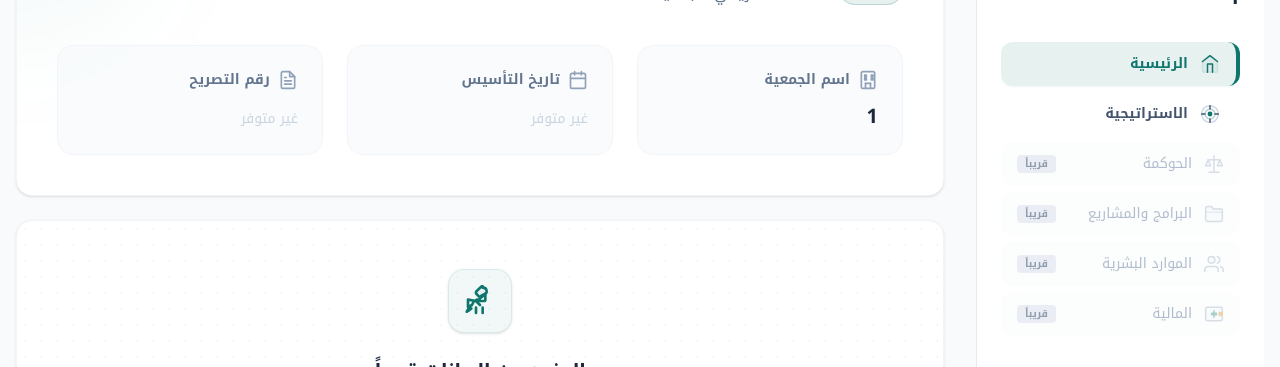
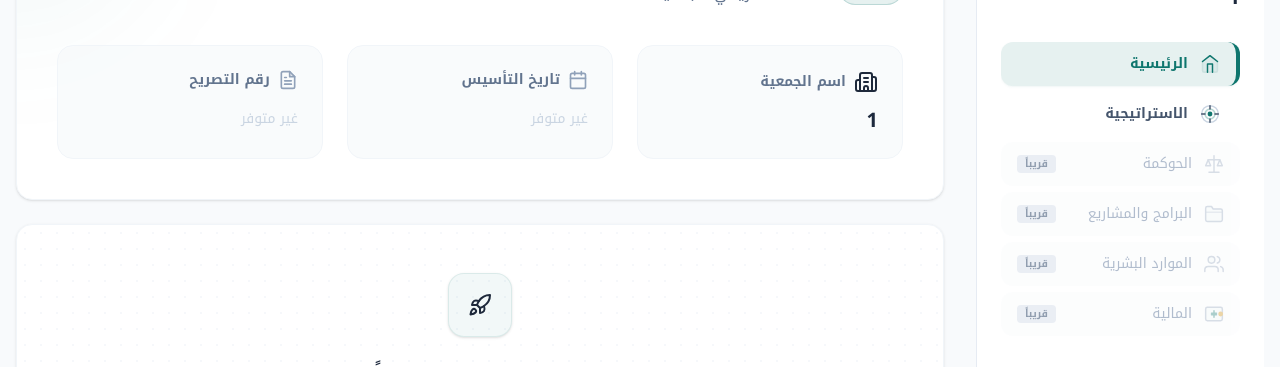
Before and after one commit to zad-ksa/zad-adm, a Next.js app: page /dashboard/charity/1 in a window 1280 px wide. Shown: the part 213-580 px from the top of the page. Built offline with nearby package versions, Linux system fonts and the light colour scheme; no server answers; the database is empty.

Commit message:
"تعديل الايقونات3"

```diff
--- a/src/app/dashboard/charity/[name]/page.tsx
+++ b/src/app/dashboard/charity/[name]/page.tsx
@@ -1,6 +1,6 @@
 import { prisma } from "@/lib/db";
 import type { Metadata } from "next";
-import { BuildingIcon, CalendarIcon, LicenseIcon, RocketIcon, ClipboardList } from "@/components/Icons";
+import { CalendarIcon, LicenseIcon, Rocket, ClipboardList, Building2 } from "@/components/Icons";
 
 export const dynamic = "force-dynamic";
 
@@ -48,7 +48,7 @@ export default async function CharityOverview({ params }: { params: Promise<{ na
           <div className="grid grid-cols-1 md:grid-cols-2 lg:grid-cols-3 gap-6">
             <div className="bg-slate-50/80 p-6 rounded-2xl border border-slate-100 hover:border-slate-200 transition-colors">
               <div className="flex items-center gap-2 mb-3">
-                <BuildingIcon />
+                <Building2 />
                 <div className="text-sm font-bold text-slate-500">اسم الجمعية</div>
               </div>
               <div className="text-xl font-bold text-slate-800">{decodedName}</div>
@@ -83,7 +83,7 @@ export default async function CharityOverview({ params }: { params: Promise<{ na
 
         <div className="relative text-center max-w-md mx-auto">
           <div className="w-16 h-16 bg-primary/5 rounded-2xl flex items-center justify-center mx-auto mb-6 border border-primary/10 shadow-sm">
-            <RocketIcon />
+            <Rocket />
           </div>
           <h3 className="text-xl font-bold text-slate-800 mb-3 tracking-tight">المزيد من البيانات قريباً</h3>
           <p className="text-slate-500 font-medium leading-relaxed">
```
